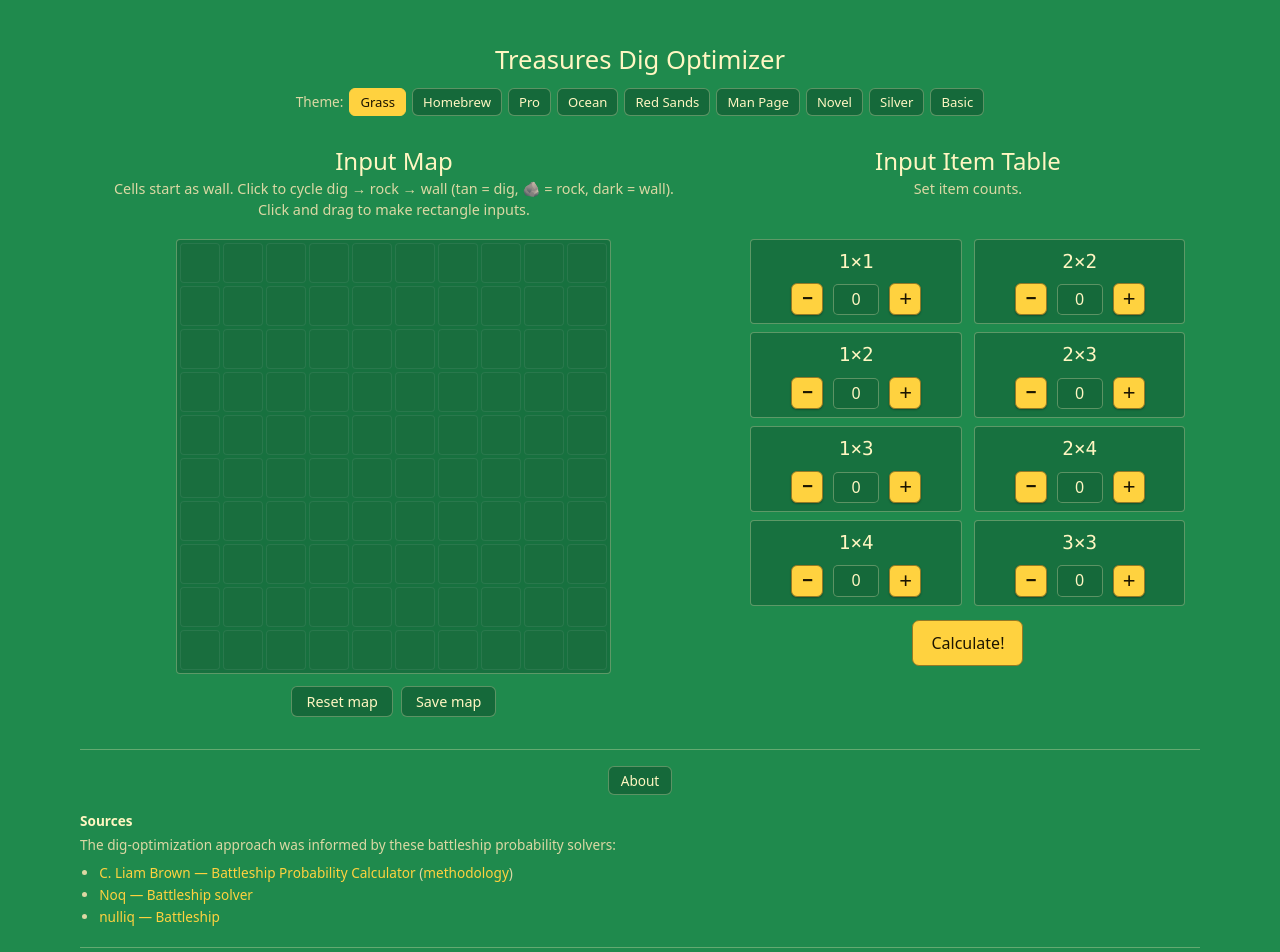
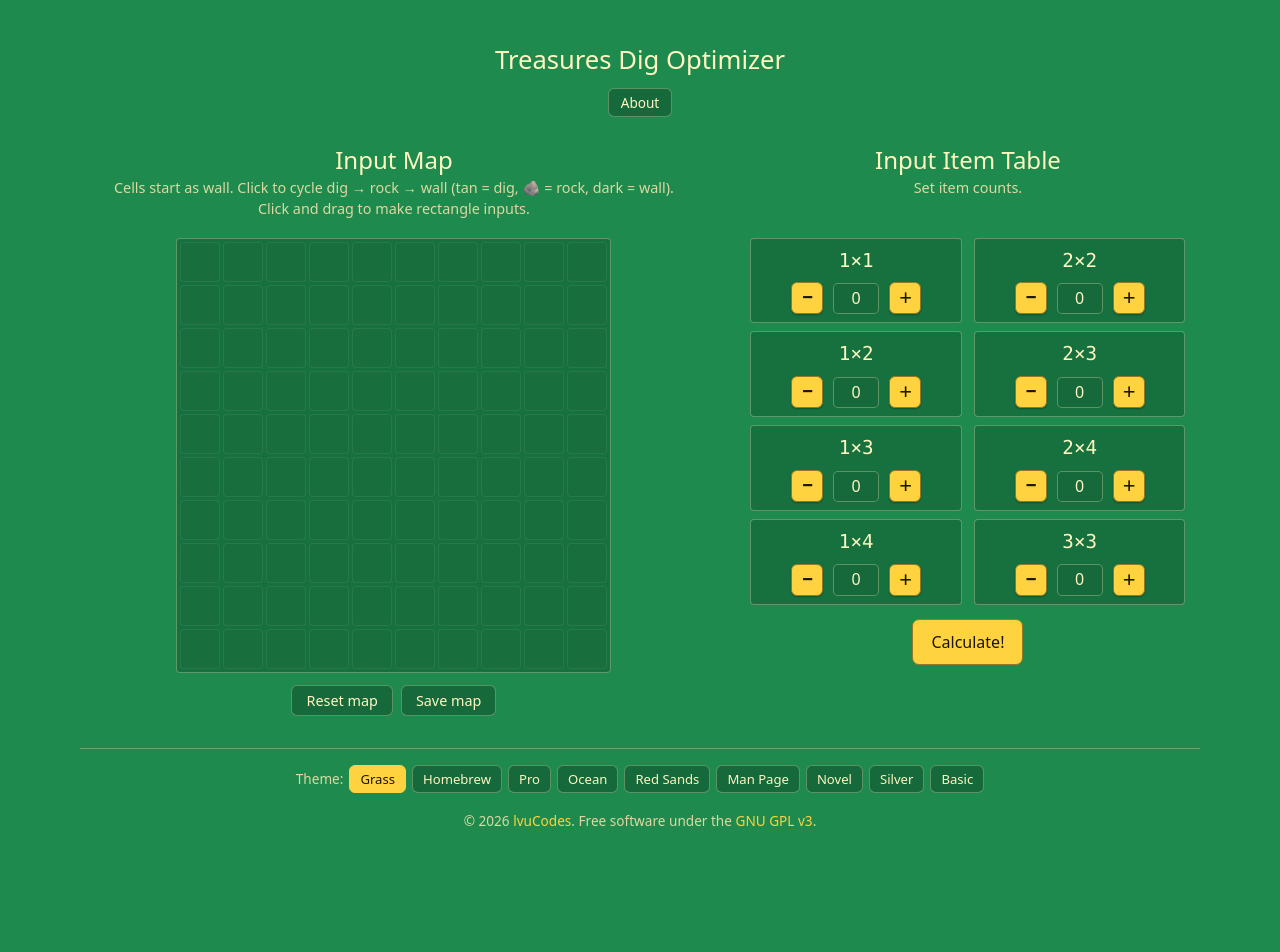
Before and after one commit to lvuCodes/treasures-app, a React (Vite) app: page / in a window 1280 px wide. Shown: the top 952 px of the page. After the commit the page ends 855 px from the top, so only its background shows below. Built offline with nearby package versions, Linux system fonts and the light colour scheme; a web font is replaced by a local one.

Commit message:
CSS Updates

```diff
--- a/src/App.css
+++ b/src/App.css
@@ -299,9 +299,7 @@ button.cell:hover {
 }
 
 .credits-copyright {
-  margin: 20px 0 0;
-  padding-top: 12px;
-  border-top: 1px solid var(--border);
+  margin: 16px 0 0;
   text-align: center;
 }
 
--- a/src/App.tsx
+++ b/src/App.tsx
@@ -178,7 +178,7 @@ function App() {
         <h1>Treasures Dig Optimizer</h1>
       </div>
 
-      <ThemeSwitcher theme={theme} onChange={setTheme} />
+      <About />
 
       <div className="layout">
         <section>
@@ -386,29 +386,8 @@ function App() {
       )}
 
       <footer className="credits">
-        <About />
-        <p className="credits-title">Sources</p>
-        <p className="credits-note">
-          The dig-optimization approach was informed by these battleship probability solvers:
-        </p>
-        <ul className="credits-list">
-          <li>
-            <a href="https://cliambrown.com/battleship/" target="_blank" rel="noreferrer noopener">
-              C. Liam Brown — Battleship Probability Calculator
-            </a>{" "}
-            (<a href="https://cliambrown.com/battleship/methodology.php" target="_blank" rel="noreferrer noopener">methodology</a>)
-          </li>
-          <li>
-            <a href="https://www.noq.solutions/battleship" target="_blank" rel="noreferrer noopener">
-              Noq — Battleship solver
-            </a>
-          </li>
-          <li>
-            <a href="https://nulliq.dev/posts/battleship/" target="_blank" rel="noreferrer noopener">
-              nulliq — Battleship
-            </a>
-          </li>
-        </ul>
+
+        <ThemeSwitcher theme={theme} onChange={setTheme} />
 
         <p className="credits-copyright">
           © 2026{" "}
--- a/src/about/About.tsx
+++ b/src/about/About.tsx
@@ -14,7 +14,7 @@ const ABOUT_LINK: CSSProperties = {
   whiteSpace: "nowrap",
 };
 const ABOUT_HEAD: CSSProperties = { fontSize: "1.3rem", margin: 0, color: "var(--text-h)" };
-const ABOUT_SECTION: CSSProperties = { margin: "0 0 22px" };
+const ABOUT_SECTION: CSSProperties = { margin: "8px 0 12px" };
 const ABOUT_H2: CSSProperties = { fontSize: "1.1rem", margin: "0 0 6px", color: "var(--text-h)" };
 const ABOUT_P: CSSProperties = { margin: 0, color: "var(--text)", lineHeight: 1.6 };
 const ABOUT_LIST: CSSProperties = {
@@ -92,6 +92,30 @@ function AboutSidebar({ onClose }: { onClose: () => void }) {
           network requests; nothing leaves your device.
         </p>
       </section>
+      <section style={ABOUT_SECTION}>
+        <h2 style={ABOUT_H2}>Sources</h2>
+        <p className="credits-note">
+          The dig-optimization approach was informed by these battleship probability solvers:
+        </p>
+        <ul className="credits-list">
+          <li>
+            <a href="https://cliambrown.com/battleship/" target="_blank" rel="noreferrer noopener">
+              C. Liam Brown — Battleship Probability Calculator
+            </a>{" "}
+            (<a href="https://cliambrown.com/battleship/methodology.php" target="_blank" rel="noreferrer noopener">methodology</a>)
+          </li>
+          <li>
+            <a href="https://www.noq.solutions/battleship" target="_blank" rel="noreferrer noopener">
+              Noq — Battleship solver
+            </a>
+          </li>
+          <li>
+            <a href="https://nulliq.dev/posts/battleship/" target="_blank" rel="noreferrer noopener">
+              nulliq — Battleship
+            </a>
+          </li>
+        </ul>
+      </section>
     </aside>
   );
 }
--- a/src/about/about.css
+++ b/src/about/about.css
@@ -14,11 +14,13 @@
   top: 0;
   right: 0;
   z-index: 60;
-  width: 100vw; /* full-cover by default (narrow screens) */
+  width: 100vw;
+  /* full-cover by default (narrow screens) */
   height: 100vh;
   overflow-y: auto;
   box-sizing: border-box;
-  padding: 20px 22px; /* small margin around the text */
+  padding: 20px 20px;
+  /* small margin around the text */
   background: var(--panel);
   border-left: 1px solid var(--border);
   box-shadow: -8px 0 24px rgba(0, 0, 0, 0.35);
@@ -36,15 +38,16 @@
     align-items: center;
     justify-content: space-between;
     gap: 10px;
-    margin: -20px -22px 18px;
-    padding: 20px 22px 12px;
+    margin: 0 -20px;
+    padding: 0 20px 12px;
     background: var(--panel);
     border-bottom: 1px solid var(--border);
   }
 }
 
 body.about-open {
-  overflow-x: hidden; /* clip the covered/scooted app rather than scroll */
+  overflow-x: hidden;
+  /* clip the covered/scooted app rather than scroll */
 }
 
 /* Wide enough that a narrow sidebar + a single-column app both fit: scoot. */
```
